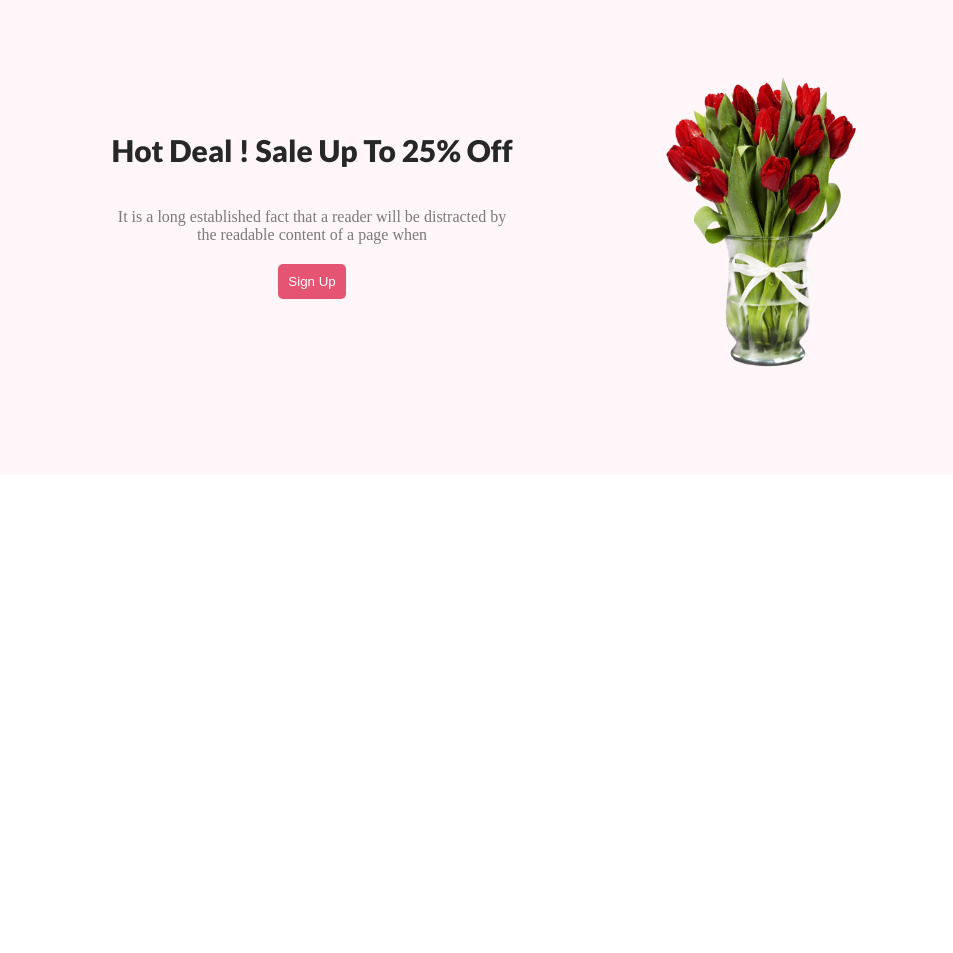
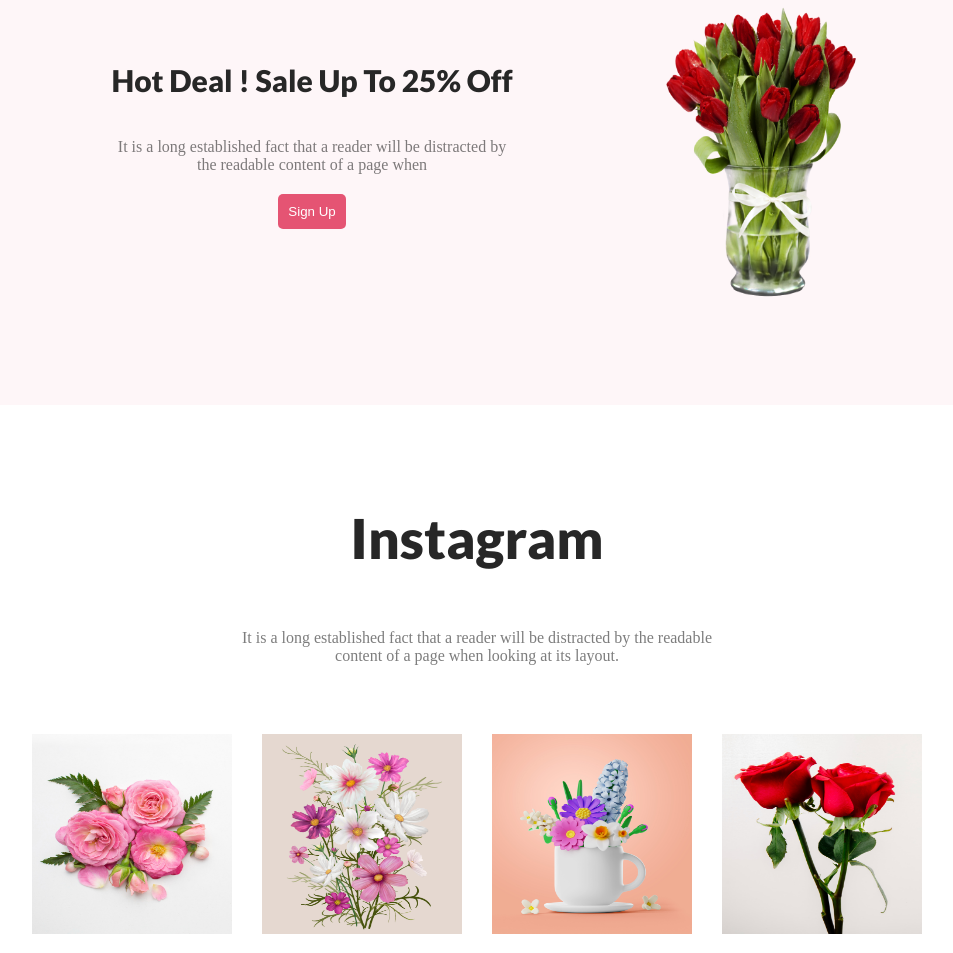
Before and after one commit to babu-201/Assignment, a plain HTML site: page index.html in a window 1280 px wide. Shown: the part 1553-2506 px from the top of the page, without its empty margins (163-1116 px from the left). Before the commit the page ends 2028 px from the top, so only its background shows below. Drawn offline with Linux system fonts and the light colour scheme.

Commit message:
instagram section added

```diff
--- a/index.html
+++ b/index.html
@@ -106,7 +106,7 @@
 
 
     <!-- signup section starts here -->
-
+     <section>
     <div class="signup_bg">
 
         <div class="signup_container">
@@ -127,6 +127,7 @@
         </div>
 
     </div>
+</section>
 
 
 
@@ -134,6 +135,51 @@
     <!-- signup section starts here -->
 
 
+
+
+
+
+    <!-- instagram section starts here -->
+    <section>
+        <div class="instagram_container">
+            <h1 class="center_04 instragram_heading">Instagram</h1>
+            <br>
+            <p class="center_04 pera_02">It is a long established fact that a reader will be distracted by the readable <br> content of a page when looking at its layout.</p>
+
+            <br><br><br>
+
+            <div class="img_container">
+
+            <div class="img_05">
+                     <img class="img_06" src="images/Flower 01.png" alt="">
+            </div>
+
+            <div class="img_05">
+                <img class="img_06" src="images/Rectangle 4.png" alt="">
+
+            </div>
+
+            <div class="img_05">
+                <img class="img_06" src="images/Rectangle 5.png" alt="">
+
+            </div>
+
+            <div class="img_05">
+                <img class="img_06" src="images/Rectangle 6.png" alt="">
+
+            </div>
+
+           </div>
+
+            </div>
+
+       </section>
+
+    <!-- instagram section ends here -->
+
+
+
+
      </main>
 
 
--- a/style.css
+++ b/style.css
@@ -185,7 +185,7 @@
 /* signup section starts here */
 
 .signup_bg{
-    margin-top: 170px;
+    margin-top: 100px;
     width: 100%;
     height: 500px;
     background-color: #E554730D;
@@ -233,3 +233,36 @@
 }
 
 /* signup section starts here */
+
+
+
+
+
+/* instagram section starts here */
+.img_container{
+    display: flex;
+    justify-content: center;
+    align-items: center;
+}
+
+.img_06{
+    height: 200px;
+    width: 200px;
+    margin: 15px;
+}
+.center_04{
+    text-align: center;
+}
+.instragram_heading{
+    color: #272727;
+}
+
+.pera_02{
+    color:#27272799 ;
+}
+
+.instagram_container{
+    margin-top: 100px;
+}
+
+/* instagram section starts here */
```
